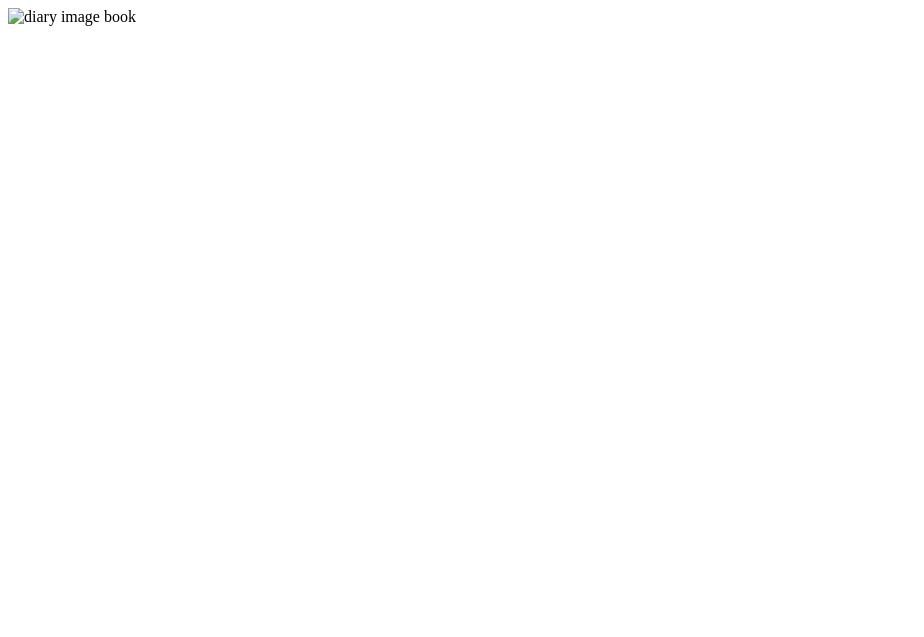
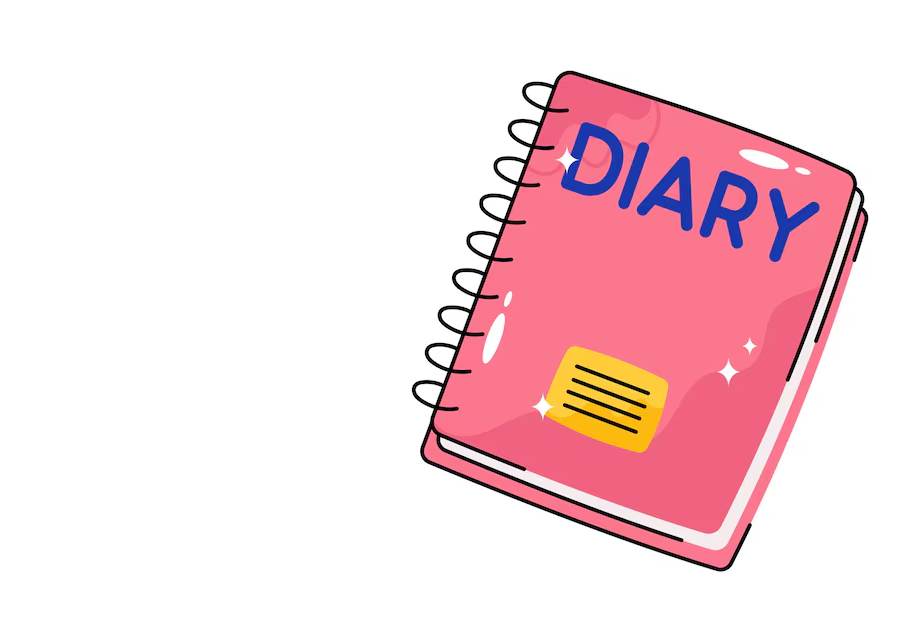
Before and after one commit to Chhunkea/Diary-application, a plain HTML site: page pages/readme.html in a window 1280 px wide. Shown: the whole page, without its empty margins (0-924 px from the left). Drawn offline with Linux system fonts and the light colour scheme; the site is published under a folder, as on GitHub Pages, so addresses that start at the root find nothing.

Commit message:
Add: add readme folder

```diff
--- a/pages/readme.html
+++ b/pages/readme.html
@@ -1,17 +1,15 @@
+<!-- readme/index.html -->
 <!DOCTYPE html>
 <html lang="en">
 <head>
     <meta charset="UTF-8">
     <meta name="viewport" content="width=device-width, initial-scale=1.0">
     <title>Readme</title>
-    <link rel="stylesheet" href="/src/style/readme.css">
+    <link rel="stylesheet" href="../src/style/readme.css">
 </head>
 <body>
-
-    <!-- Read me: read me folder structure -->
     <div class="image-container">
-        <img src="/asset/readme-image/diary-book.avif" alt="diary image book" class="diary-image">
-      </div>
-
+        <img src="../asset/readme-image/diary-book.avif" alt="diary image book" class="diary-image">
+    </div>
 </body>
 </html>
--- a/src/style/readme.css
+++ b/src/style/readme.css
@@ -1,4 +1,4 @@
-/* assets/css/styles.css */
+/* src/style/readme.css */
 .image-container {
     display: flex;
     justify-content: center;
```
Also changed, not shown: 1 other file.
